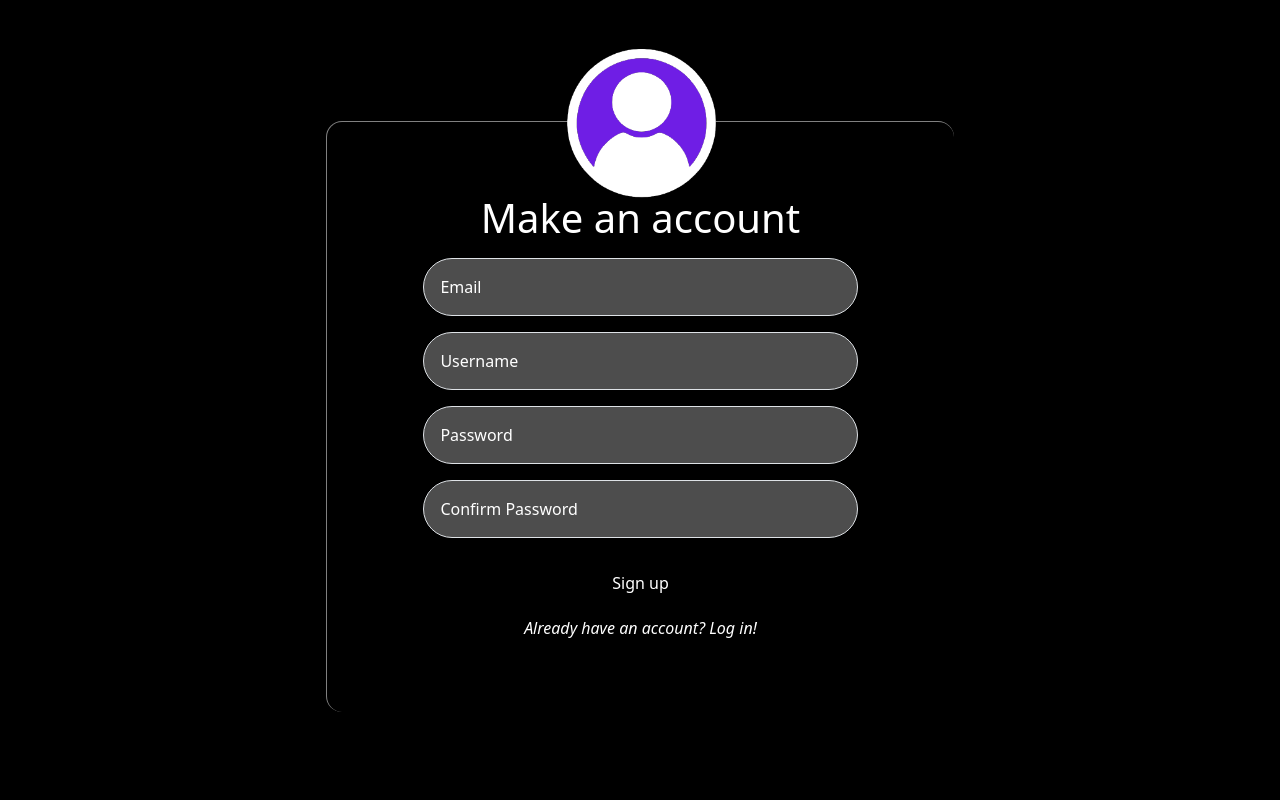
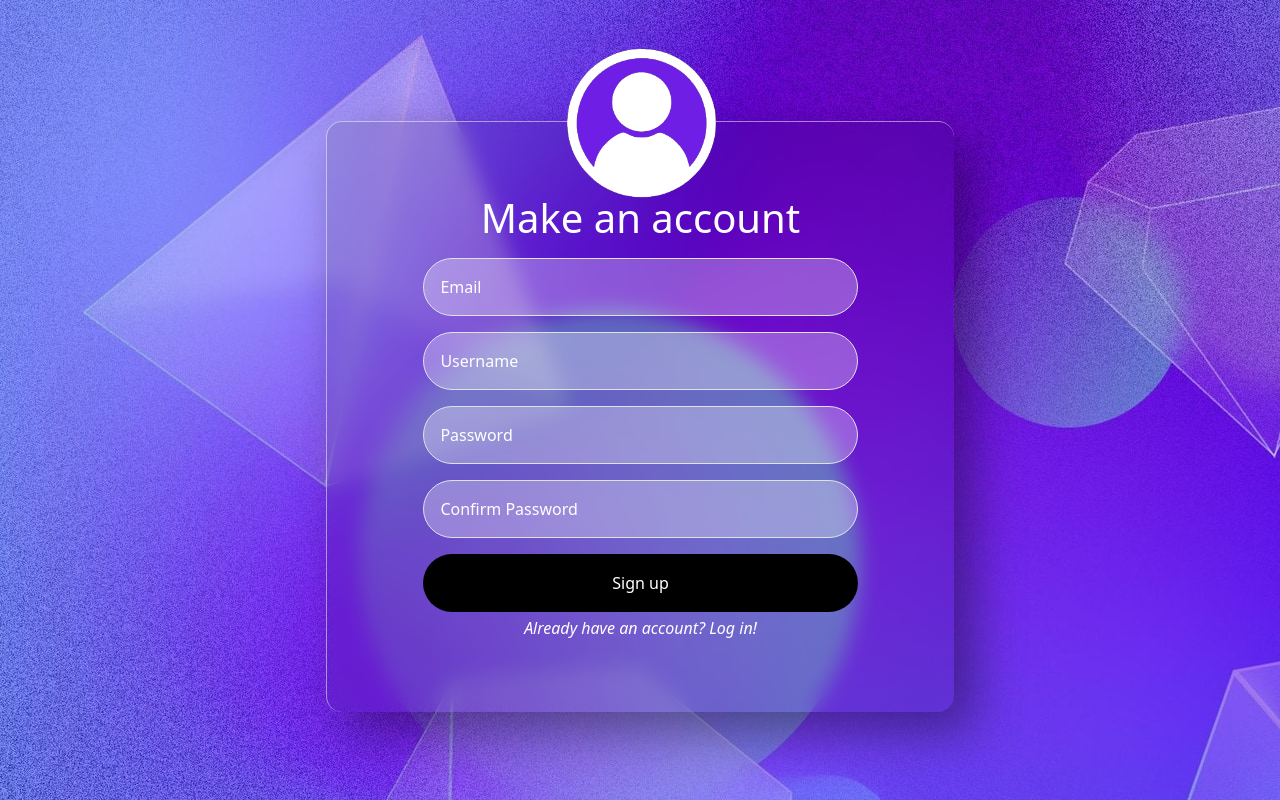
Before and after one commit to AleksandarHaralampiev/hacktues9, a Flask app: template website/templates/register.html in a window 1280 px wide. Run offline with Flask 2, Linux system fonts and the light colour scheme; the template is opened without the code that fills it, so the values that code supplies are empty.

Commit message:
Return temporary background

```diff
--- a/website/static/style.css
+++ b/website/static/style.css
@@ -1,11 +1,7 @@
 .background-image {
-    background-color: black;
+    background-image: url(images/background.jpeg);
 }
-body {
-    background: black;
-    background-repeat: no-repeat;
-    background-size: cover;
-}
+
 #particles-js {
     width: 100%;
     height: 90vh;
--- a/website/templates/base.html
+++ b/website/templates/base.html
@@ -10,6 +10,8 @@
     </head>
 
     <body style="background-color: black;">
+
+        {% block navbar %}
             <nav class="navbar navbar-expand-lg navbar-light transparent">
                 <div class="container-fluid">
                     <a class="navbar-brand" href="home.html">
@@ -44,6 +46,7 @@
 
                 </div>
             </nav>
+        {% endblock %}
         {% block content %}
         {% endblock %}
         <!-- Optional JavaScript; choose one of the two! -->
```
Also changed, not shown: website/templates/login.html (+6 -1 lines). Lines whose indentation alone changed are shown as unchanged.
